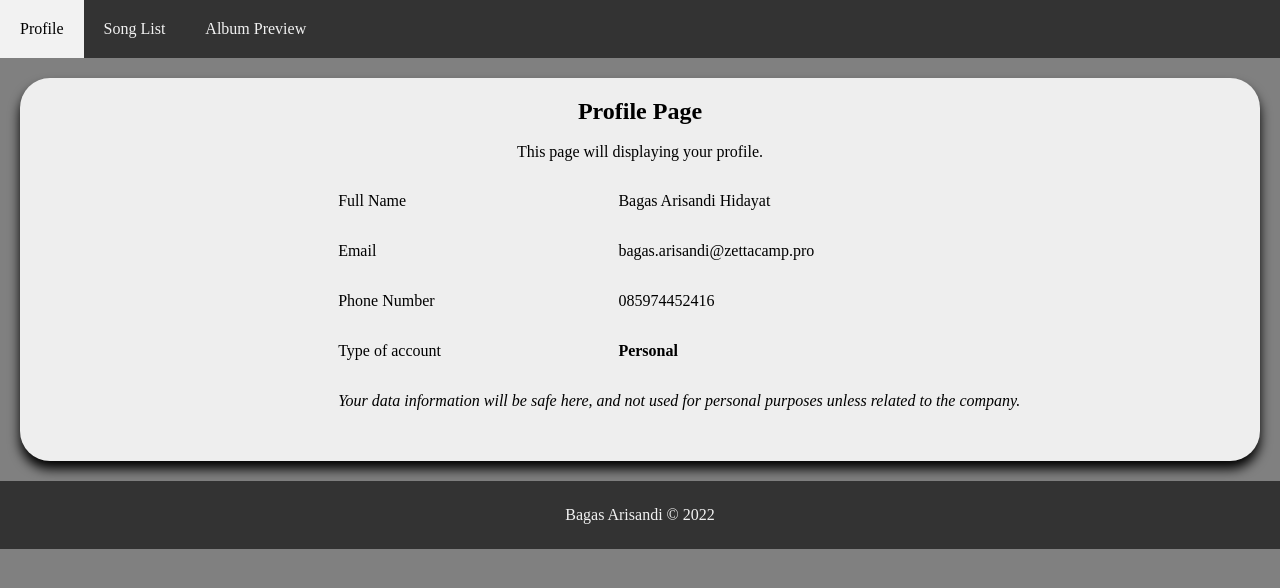
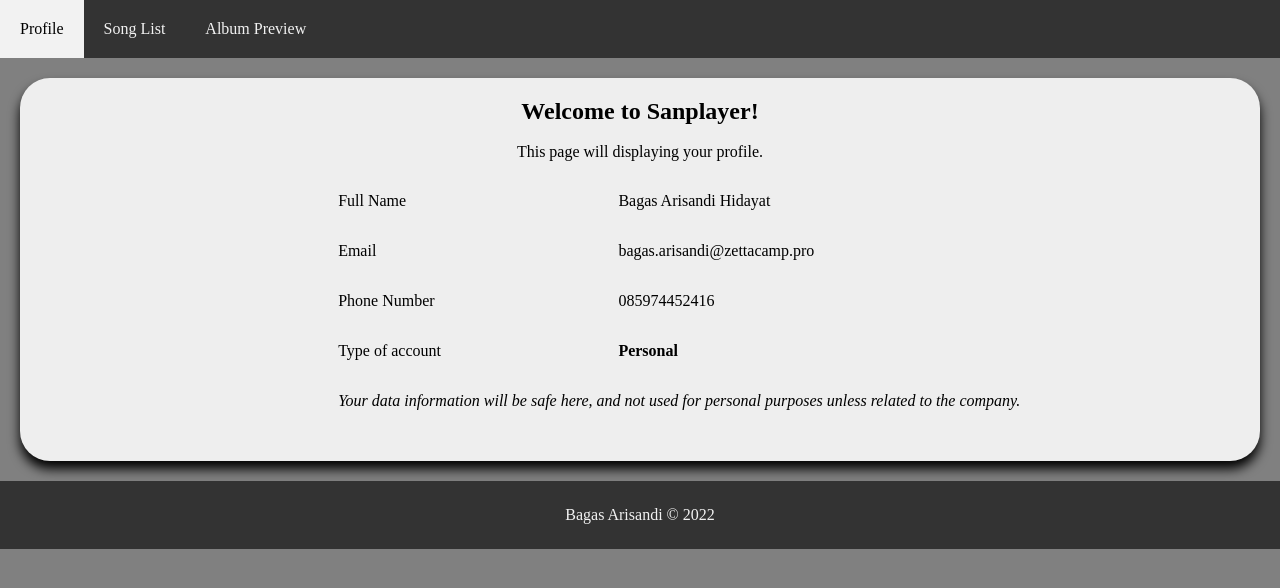
Before and after one commit to zettacamp-bagas-arisandi/bagas_zettacamp_catfish, a plain HTML site: page html/profile.html in a window 1280 px wide. Drawn offline with Linux system fonts and the light colour scheme.

Commit message:
HTML day 6

```diff
--- a/html/profile.html
+++ b/html/profile.html
@@ -21,7 +21,7 @@
 <main class="box">
 
         <article align="center">
-        <h2>Profile Page</h2>
+        <h2>Welcome to Sanplayer!</h2>
         <br>
         <p>This page will displaying your profile.<br>
 
```
Also changed, not shown: html/about.html (+1 -1 lines).
